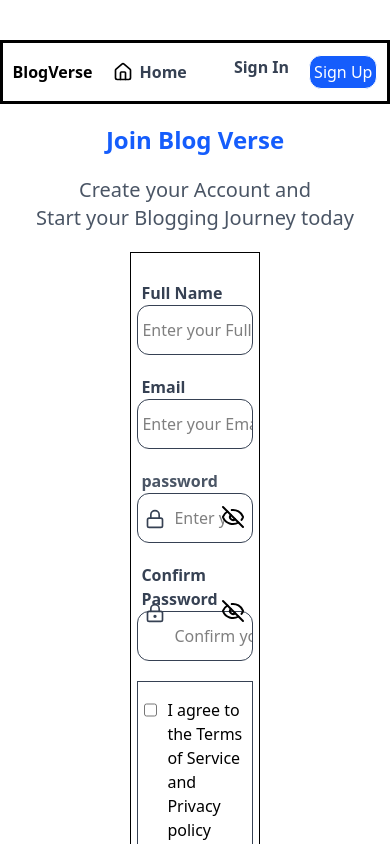
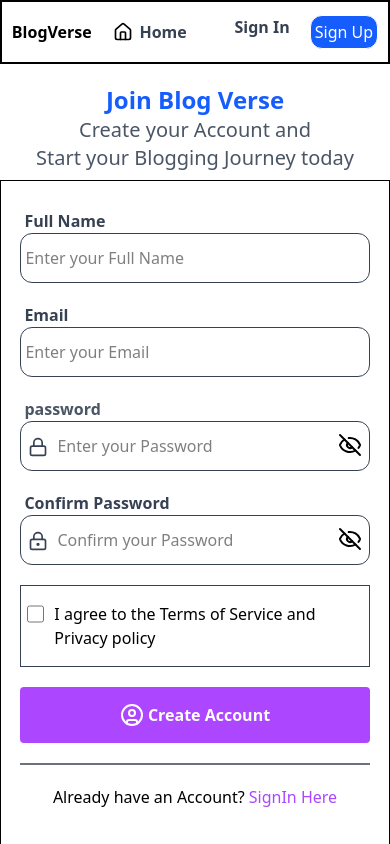
Before and after one commit to syamalasudha/MERN-Blog-Verse, a React (Vite) app in the folder frontend/: page /SignUp in a window 390 px wide. Shown: the top 844 px of the page. Built offline with nearby package versions, Linux system fonts and the light colour scheme.

Commit message:
Responsive design

```diff
--- a/frontend/src/HomePage.jsx
+++ b/frontend/src/HomePage.jsx
@@ -74,13 +74,14 @@ const HomePage=()=>{
         <div className="min-h-screen flex flex-col items-center pt-5 bg-gray-50">
             <NavBar/>
 
-            <p className="text-4xl font-bold mt-10">Welcome to BlogVerse</p>
-            <p className="text-lg text-gray-500 mt-4"> Discover amazing stories, insights, and ideas from our community of <br /> Writers.<span className="text-blue-600 hover:underline cursor-pointer">Sign In</span> to create your own posts and Save your Favourites.</p>
-            <div className=" flex gap-10 justify-around mt-5 ">
-                <button className="px-10 py-4 cursor-pointer bg-blue-700 hover:bg-blue-900 shadow-md text-white rounded-md">Write a New Post</button>
-                <button className="px-10 py-4 cursor-pointer bg-gray-200 hover:bg-gray-300 text-gray-800 rounded-md" >View My Posts</button>
+            <p className="text-4xl font-bold mt-10 ">Welcome to BlogVerse</p>
+            <p className="text-sm text-gray-500 mt-4 text-center md:text-lg "> Discover amazing stories, insights, and ideas from our community <br/>of Writers.<span className="text-blue-600 hover:underline cursor-pointer">Sign In</span> to create your own posts and Save your Favourites.</p>
+            <div className=" flex  gap-10 justify-around mt-5  ">
+                <button className="px-3 md:10 py-4 cursor-pointer bg-blue-700 hover:bg-blue-900 shadow-md text-white rounded-md">Write a New Post</button>
+                <button className="px-3 md:10 py-4 cursor-pointer bg-gray-200 hover:bg-gray-300 text-gray-800 rounded-md" >View My Posts</button>
             </div>
-            <div className="mt-5 flex gap-10 flex-wrap justify-center w-full rounded-lg shadow-lg pb-5">
+
+            <div className="grid md:grid-cols-3 mt-5 gap-10 justify-center items-center w-full rounded-lg shadow-lg pb-5">
                 {
                     post.map((post) => (
                         <div className="w-96 bg-white shadow-lg rounded-lg" key={post.id}>
@@ -108,6 +109,7 @@ const HomePage=()=>{
                         </div>))
 }
                         </div>
+
         </div>
     )
 }
--- a/frontend/src/NavBar.jsx
+++ b/frontend/src/NavBar.jsx
@@ -3,7 +3,7 @@ import {Link} from "react-router-dom"
 import { House } from 'lucide-react';
 const NavBar=()=>{
     return(
-        <div className="flex justify-around h-16 items-center border-3 w-full">
+        <div className="flex justify-around h-16 items-center border-2 w-full  ">
             <h1 className="font-extrabold">BlogVerse</h1>
             <div className='relative items-center justify-center '>
             <Link to="/HomePage" className=' text-gray-700 hover:bg-gray-300 px-7 py-2 rounded-lg font-semibold cursor-pointer justify-around'>Home</Link>
--- a/frontend/src/SignIn.jsx
+++ b/frontend/src/SignIn.jsx
@@ -17,8 +17,8 @@ const SignIn = () => {
     return (
         <div>
            <NavBar/>
-        <div className=" flex flex-col items-center justify-center min-h-screen w-full" >
-            <div className="flex flex-col  justify-center mt-8 gap-5 border-1 border-black py-7 w-1/3 rounded-2xl">
+        <div className=" flex flex-col items-center justify-center min-h-screen " >
+            <div className="flex flex-col  justify-center m-3 gap-5 border-1 border-black py-7 w-[90%]  rounded-2xl md:w-1/3">
                 <div className="gap-4 text-center">
                     <h1 className="font-bold text-xl text-black ">Sign In</h1>
                     <p className="text-gray-70">Access Your account</p>
--- a/frontend/src/SignUp.jsx
+++ b/frontend/src/SignUp.jsx
@@ -6,151 +6,154 @@ import { LockKeyhole } from 'lucide-react';
 import { Lock } from 'lucide-react';
 import { Eye } from 'lucide-react';
 import { EyeOff } from 'lucide-react';
-import {useState} from 'react';
+import { useState } from 'react';
 
 const SignUp = () => {
-    const [formData,setFormData]=useState({
-            fullName:"",
-            email:"",
-            password:"",
-            confirmPassword:""
+    const [formData, setFormData] = useState({
+        fullName: "",
+        email: "",
+        password: "",
+        confirmPassword: ""
     })
-        const [errors,setErrors]=useState({
-            fullName:"",
-            email:"",
-            password:"",
-            confirmPassword:""
+    const [errors, setErrors] = useState({
+        fullName: "",
+        email: "",
+        password: "",
+        confirmPassword: ""
 
     })
-    const [showPassword,setShowPassword]=useState(false)
-    const [showConfirmPassword,setShowConfirmPassword]=useState(false)
-    const [error,setError]=useState("")
-    const [success,setSuccess]=useState("")
-    const handleSubmit=()=>{
+    const [showPassword, setShowPassword] = useState(false)
+    const [showConfirmPassword, setShowConfirmPassword] = useState(false)
+    const [error, setError] = useState("")
+    const [success, setSuccess] = useState("")
+    const handleSubmit = (event) => {
+
         event.preventDefault();
-        var newErrors={}
-        if(!formData.fullName){
-            newErrors.fullName="Please enter your fullname"
+        let newErrors = {}
+        if (!formData.fullName) {
+            newErrors.fullName = "Please enter your fullname"
         }
-        if(!formData.email){
-newErrors.email="Please enter your Email"        }
-        if(!formData.password){
-newErrors.password="Please enter your Password"        }
-    if(!formData.confirmPassword){
-newErrors.confirmPassword="Please confirm your password"    }
-    else if(formData.password!==formData.confirmPassword){
-newErrors.confirmPassword="Your passwords didn't match"    }
-    if(Object.keys(newErrors).length>=0){
+        if (!formData.email) {
+            newErrors.email = "Please enter your Email"
+        }
+        if (!formData.password) {
+            newErrors.password = "Please enter your Password"
+        }
+        if (!formData.confirmPassword) {
+            newErrors.confirmPassword = "Please confirm your password"
+        }
+        else if (formData.password !== formData.confirmPassword) {
+            newErrors.confirmPassword = "Your passwords didn't match"
+        }
+        if (Object.keys(newErrors).length > 0) {
             setErrors(newErrors)
-    }else{
-        setSuccess("Your Account has been Created Successfully")
+        } else {
+            setErrors("")
             setFormData(
                 {
-                 fullName:"",
-            email:"",
-            password:"",
-            confirmPassword:""
+                    fullName: "",
+                    email: "",
+                    password: "",
+                    confirmPassword: ""
 
+                })
+            setSuccess("Your Account has been Created Successfully")
+            console.log("button clicked");
         }
-            )}
 
 
         //   if(!formData.fullName || !formData.email || !formData.password || !formData.confirmPassword){
-    //     setError("Please fill all the fields")
+        //     setErrors("Please fill all the fields")
         //   } else if(formData.password!==formData.confirmPassword){
-    //     setError("Your Passwords didn't match")
+        //     setErrors("Your Passwords didn't match")
         //   }else{
-    //     setError("")
+        //     setErrors("")
         //     setSuccess("Your Account Created Successfully!!")
-    //     setError("")}
-        setFormData(
-            {
-                 fullName:"",
-            email:"",
-            password:"",
-            confirmPassword:""
+        //     setErrors("")}
+
 
     }
 
-        )
+    const handlePassword = () => {
+
+
+        setShowPassword((password) => !password)
 
     }
-
-    const handlePassword=()=>{
-        setShowPassword((password)=>!password)
+    const handleConfirmPassword = () => {
+        setShowConfirmPassword((confirmPassword) => !confirmPassword)
 
     }
-       const handleConfirmPassword=()=>{
-        setShowConfirmPassword((confirmPassword)=>!confirmPassword)
+    const handleChange = (event) => {
 
-       }
-       const handleChange=(event)=>{
-        setError("")
+        setErrors("")
         setSuccess("")
         setFormData({
             ...formData,
-        [event.target.name]:event.target.value
+            [event.target.name]: event.target.value
         })
-       setErrors({
+        setErrors((errors) => ({
             ...errors,
-        [event.target.name]:""
-       })
+            [event.target.name]: ""
+        }))
 
     }
 
 
     return (
-        <div className='flex items-center flex-col mt-10 gap-5 '>
+        <div className='flex items-center justify-around flex-col  gap-5 w-full pb-3 md:w-full  '>
             <NavBar />
-            <h1 className='text-2xl text-blue-600 font-bold'>Join Blog Verse</h1>
+            <div className='min-h-screen justify-center md:w-1/3'>
+            <h1 className='text-2xl text-blue-600 font-bold text-center'>Join Blog Verse</h1>
             <p className='text-xl text-gray-600 text-center '>Create your Account and <br />Start your Blogging Journey today</p>
-            <form onSubmit={handleSubmit} className="flex flex-col border-1 border-black w-1/3 py-7 items-center gap-5 " action="">
+            <form onSubmit={handleSubmit} className="flex flex-col border-1 border-black py-7 mt-2 items-center gap-5 sm:w-[90%] md:w-full " action="">
                 <div className='w-[90%]'>
                     <p className='text-md text-gray-700 font-semibold px-1'>Full Name</p>
-                    <input  value={formData.fullName} type="text" onChange={handleChange} name="fullName"placeholder="Enter your Full Name" className='border-1 border-gray-700 w-full py-3 rounded-xl focus:outline-none focus:border-purple-500 pl-1' />
-                    {errors.fullName && <p  className='text-red-600'>{errors.fullName}</p>}
+                    <input value={formData.fullName} type="text" onChange={handleChange} name="fullName" placeholder="Enter your Full Name" className='border-1 border-gray-700 w-full py-3 rounded-xl focus:outline-none focus:border-purple-500 pl-1' />
+                    {errors.fullName && <p className='text-red-600'>{errors.fullName}</p>}
                 </div>
 
                 <div className='w-[90%]'>
                     <p className='text-md text-gray-700 font-semibold px-1'>Email</p>
-                    <input   value={formData.email} type="email" onChange={handleChange} name="email"placeholder="Enter your Email" className='border-1 border-gray-700 w-full py-3 rounded-xl focus:outline-none focus:border-purple-500 pl-1' />
+                    <input value={formData.email} type="email" onChange={handleChange} name="email" placeholder="Enter your Email" className='border-1 border-gray-700 w-full py-3 rounded-xl focus:outline-none focus:border-purple-500 pl-1' />
                     {errors.email && <p className='text-red-600'>{errors.email}</p>}
                 </div>
 
                 <div className='w-[90%] relative'>
                     <p className='text-md text-gray-600 font-semibold px-1'>password</p>
 
-                    <input  value={formData.password} type={showPassword?"password":"text"} onChange={handleChange} placeholder="Enter your Password" name="password" className='border-1 border-gray-700 w-full py-3 rounded-xl px-7 pl-9 focus:outline-none focus:border-purple-500 ' />
+                    <input value={formData.password} type={showPassword ? "password" : "text"} onChange={handleChange} placeholder="Enter your Password" name="password" className='border-1 border-gray-700 w-full py-3 rounded-xl px-7 pl-9 focus:outline-none focus:border-purple-500 ' />
                     <Lock className='absolute left-2 top-10 text-gray-700 size-5 ' />
-                  <p onClick={handlePassword}>{showPassword? <Eye className='absolute right-2 top-9 size-6'/>:<EyeOff className='absolute right-2 top-9 size-6'/>} </p>
+                    <p onClick={handlePassword}>{showPassword ? <Eye className='absolute right-2 top-9 size-6' /> : <EyeOff className='absolute right-2 top-9 size-6' />} </p>
 
 
 
                 </div>
 
-               {errors.password && <p  className='text-red-600'>{errors.password}</p>}
+                {errors.password && <p className='text-red-600'>{errors.password}</p>}
                 <div className='w-[90%] relative'>
                     <p className='text-md text-gray-700 font-semibold px-1'>Confirm Password</p>
-                    <input   value={formData.confirmPassword} type={showConfirmPassword?"password":"text"} onChange={handleChange} name="confirmPassword" placeholder="Confirm your Password" className='border-1 border-gray-700 w-full py-3 pl-9 rounded-xl focus:outline-none focus:border-purple-500 ' />
+                    <input value={formData.confirmPassword} type={showConfirmPassword ? "password" : "text"} onChange={handleChange} name="confirmPassword" placeholder="Confirm your Password" className='border-1 border-gray-700 w-full py-3 pl-9 rounded-xl focus:outline-none focus:border-purple-500 ' />
                     <LockKeyhole className='absolute left-2 top-10 text-gray-700 size-5' />
-                  <p onClick={handleConfirmPassword}>{showConfirmPassword? <Eye className='absolute right-2 top-9'/>:<EyeOff className='absolute right-2 top-9'/> }  </p>
+                    <p onClick={handleConfirmPassword}>{showConfirmPassword ? <Eye className='absolute right-2 top-9' /> : <EyeOff className='absolute right-2 top-9' />}  </p>
 
 
                 </div>
-                {errors.confirmPassword && <p  className='text-red-600'>{errors.confirmPassword}</p>}
+                {errors.confirmPassword && <p className='text-red-600'>{errors.confirmPassword}</p>}
                 <div className='flex gap-2 border-1 border-gray-700 w-[90%] justify-content-center py-4 px-1'>
                     <input type="checkbox" name="" id="" className='m-0.5 h-5 w-5 items-center ' />
                     I agree to the Terms of Service and Privacy policy
                 </div>
 
-               {error && <p className='text-red-700'>{error}</p>}
+
                 {success && <p className='text-green-600'>{success}</p>}
-                <button type="submit" className='w-[90%] bg-purple-500  py-4 text-white rounded xl font-semibold cursor-pointer flex justify-center gap-1'><CircleUser /><p>Create Account </p> </button>
+                <button type="submit" className='w-[90%] bg-purple-500  py-4 text-white rounded xl font-semibold cursor-pointer flex justify-center gap-1'><CircleUser />Create Account  </button>
                 <div className='border-[0.5px] border-gray-500 w-[90%]'></div>
                 <p>Already have an Account?<Link to="/SignIn" className='text-purple-500 cursor-pointer'> SignIn Here</Link></p>
                 <button className='text-gray-500 font-semibold hover:bg-gray-200 w-[90%] rounded-xl cursor-pointer py-4'>Back to Home</button>
             </form>
             </div>
+        </div>
     )
 }
 export default SignUp;
```
Lines whose indentation alone changed are shown as unchanged.
